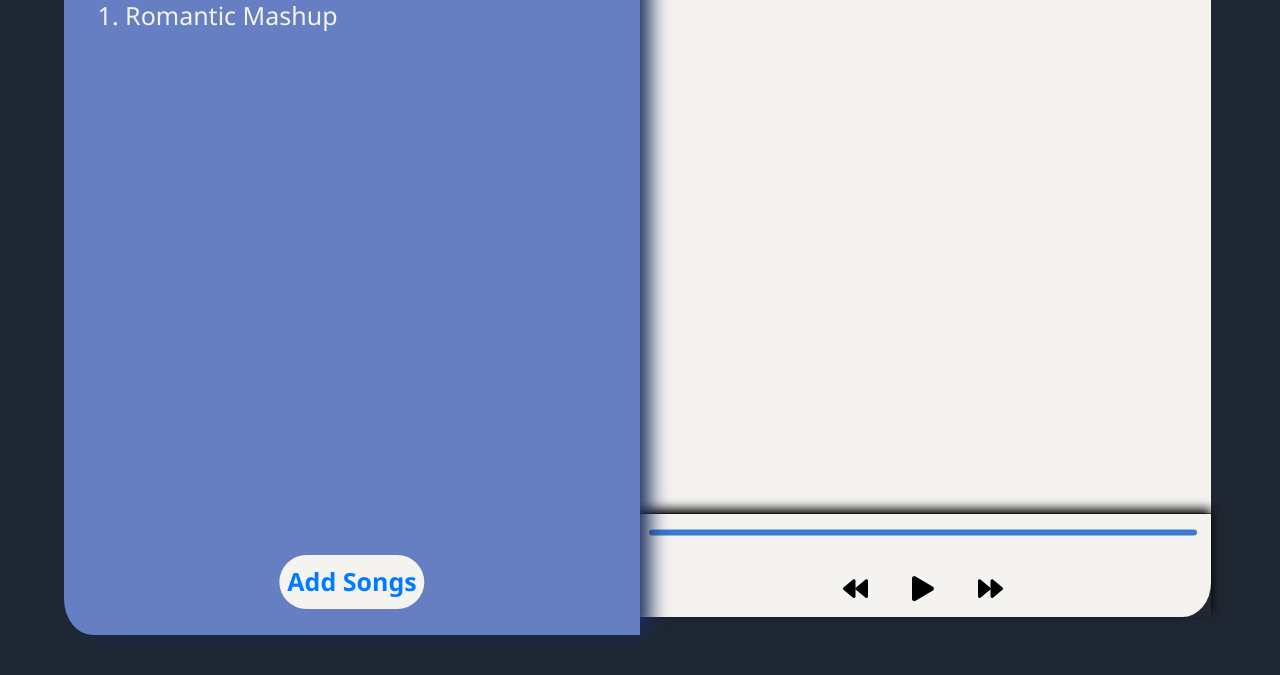
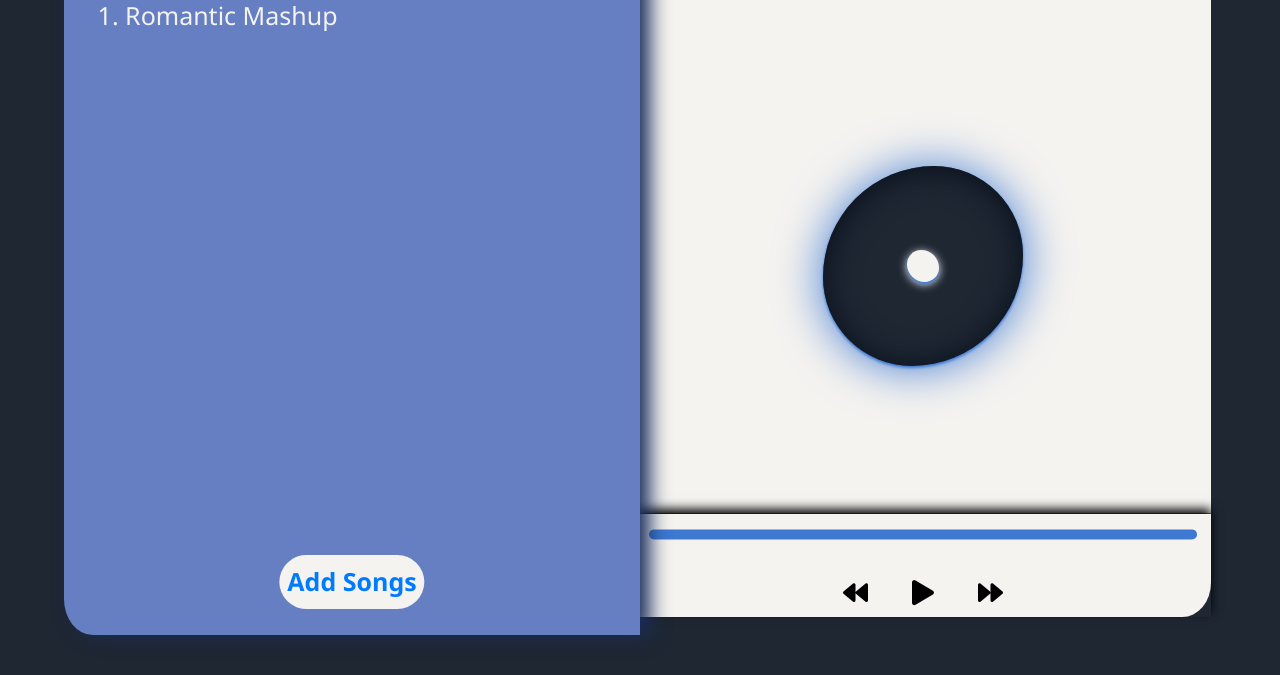
Before and after one commit to revanthsa/mca-ds-project, a plain HTML site: page index.html in a window 1280 px wide. Shown: the part 125-800 px from the top of the page. Drawn offline with nearby package versions, Linux system fonts and the light colour scheme.

Commit message:
Player rolling

```diff
--- a/index.html
+++ b/index.html
@@ -27,6 +27,11 @@
 				<h3 class="music-name" id="music-name"></h3>
 
 				<audio id="currently-playing" src=""></audio>
+				<div class="cd_player">
+					<div class="player-cd">
+						<div class="hole"></div>
+					</div>
+				</div>
 			</div>
 			<div class="controls">
 				<div class="all-controls">
--- a/main.css
+++ b/main.css
@@ -92,6 +92,7 @@ body .music-player .playlist input[type="button"] {
 }
 
 body .music-player .music-info {
+
   border-top-right-radius: 5%;
   border-bottom-right-radius: 5%;
   position: relative;
@@ -139,6 +140,9 @@ body .music-player .music-info .controls .all-controls .controllers button {
 
 body .music-player .music-info .music-meta-data {
   padding: 25px;
+  position: relative;
+  width: 100%;
+  height: 100%;
 }
 
 body .music-player .music-info .music-meta-data .music-name {
@@ -149,11 +153,12 @@ body .music-player .music-info .music-meta-data .music-name {
 }
 
 body .music-player .music-info .controls .progress-bar {
+
   background-color: #3D78D1;
   border-radius: 5px;
   cursor: pointer;
   margin: 15px;
-  height: 6px;
+  height: 10px;
   width: 95%;
   align-content: center;
   align-self: center;
@@ -174,3 +179,51 @@ body .currTime {
 body .durTime {
   display: none;
 }
+body .music-player .music-info .music-meta-data .cd_player{
+  position: relative;
+  display: flex;
+  justify-content: center;
+  width: 100%;
+  height: 80%;
+}
+body .music-player .music-info .music-meta-data .cd_player .player-cd{
+  align-content: center;
+  padding: 5%;
+  position: absolute;
+  transform-origin: center;
+  text-align: center;
+  align-self: center;
+  align-content: center;
+  width: 200px;
+  height: 200px;
+  border-radius: 10rem;
+  border-top-right-radius: 8rem;
+  border-bottom-left-radius: 8rem;
+  background-color: #1F2733;
+  animation: rotateCD 1s linear 0s infinite;
+  transition: 1s;
+  animation-play-state: paused;
+  box-shadow: 0px 2px 3px #3D78D1,0px 2px 3rem #3D78D1,inset 0px 2px 2rem #070e1a;
+}
+body .music-player .music-info .music-meta-data .cd_player .player-cd .hole{
+  padding: 2px;
+  width: 2rem;
+  height: 2rem;
+  position: absolute;
+  top: 50%;
+  left: 50%;
+  transform: translate(-50%,-50%);
+  border-radius: 10rem;
+  border-bottom-right-radius: 8rem;
+  border-top-left-radius: 8rem;
+  background-color: #F5F3F0;
+  box-shadow: 0px 2px 3px #3D78D1,0px 2px 10px #ffffff;
+}
+@keyframes rotateCD {
+  0%{
+    transform: rotateZ(0deg);
+  }
+  100%{
+    transform: rotateZ(360deg);
+  }
+}
--- a/main.js
+++ b/main.js
@@ -52,6 +52,7 @@ function loadSong(name, url) {
 }
 
 function playSong() {
+    cd.style.animationPlayState = 'running';
     musicPlayer.classList.add('play');
     playBtn.querySelector('i.fas').classList.remove('fa-play');
     playBtn.querySelector('i.fas').classList.add('fa-pause');
@@ -59,6 +60,8 @@ function playSong() {
 }
 
 function pauseSong() {
+
+    cd.style.animationPlayState = 'paused';
     musicPlayer.classList.remove('play');
     playBtn.querySelector('i.fas').classList.add('fa-play');
     playBtn.querySelector('i.fas').classList.remove('fa-pause');
@@ -153,7 +156,9 @@ function DurTime(e) {
     durTime.innerHTML = min_d + ':' + sec_d;
 
 };
-
+var cd = document.querySelector(".player-cd");
+const isPlaying = musicPlayer.classList.contains('play');
+cd.style.animationPlayState = 'paused';
 playBtn.addEventListener('click', () => {
     const isPlaying = musicPlayer.classList.contains('play');
     if (isPlaying) {
```
